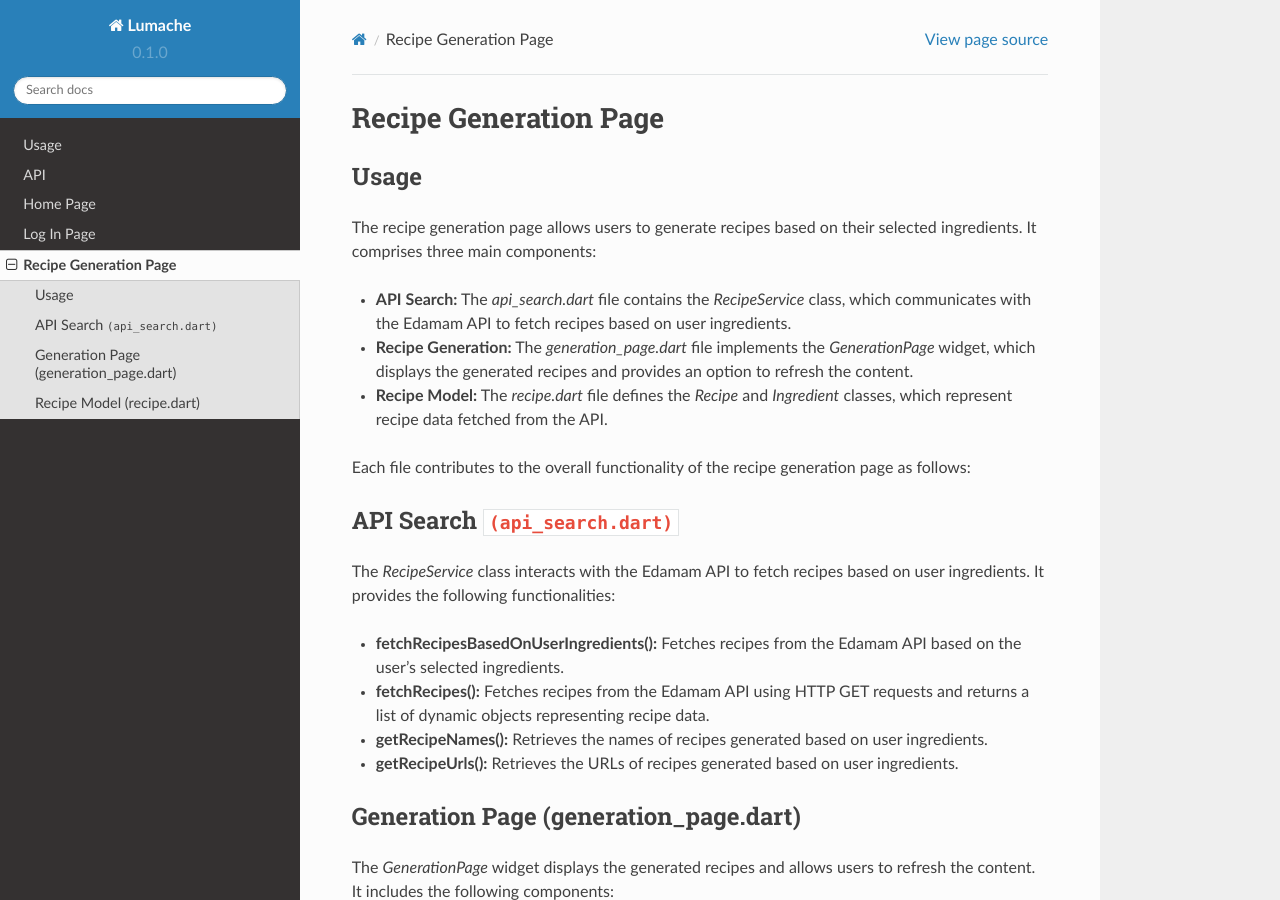
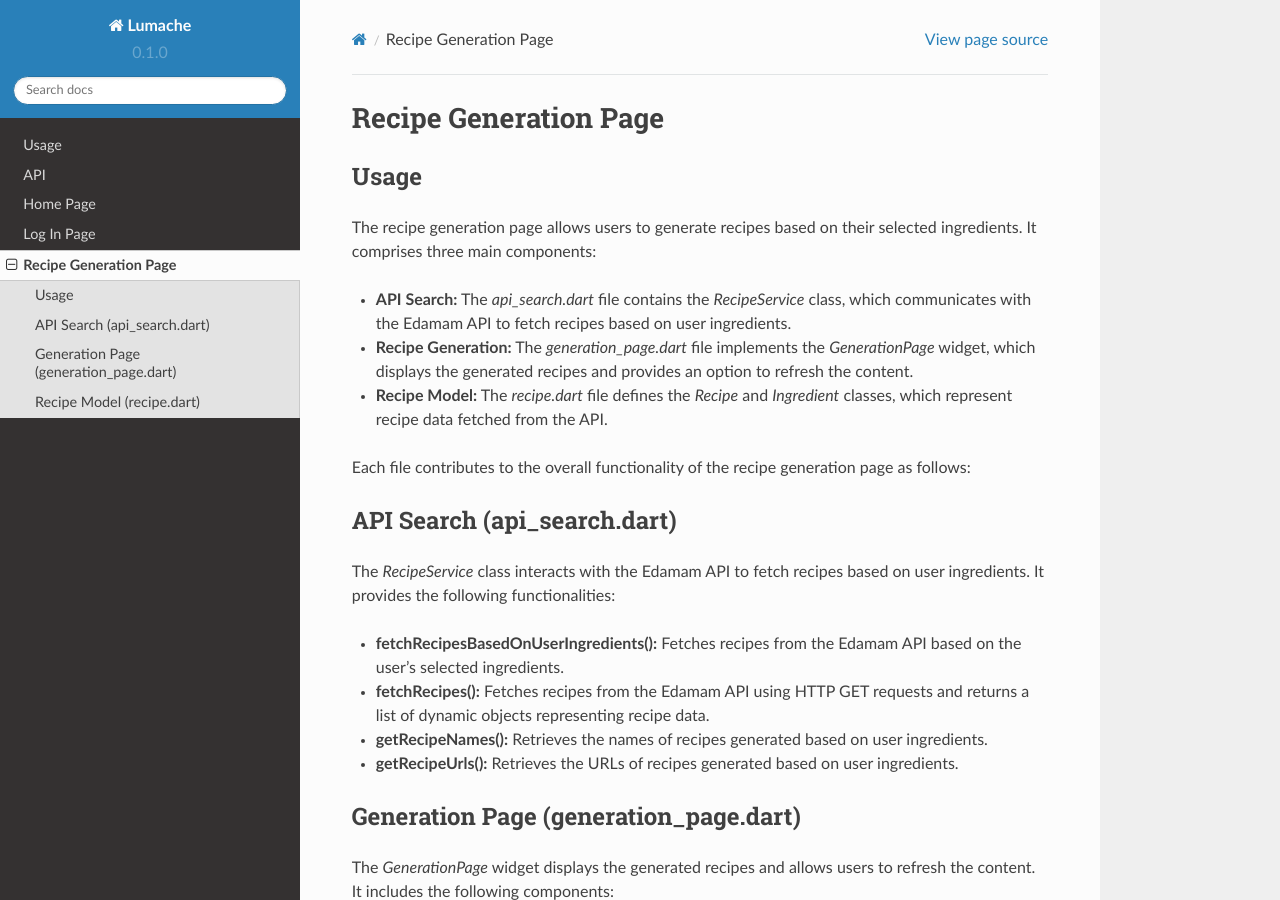
Before and after one commit to khadijabaffa/Khadija, a Sphinx documentation site: the page built from docs/source/recipe_generation_page.rst, in a window 1280 px wide and 900 px high. Built offline with Sphinx 7.4.7 and the Read the Docs theme 2.0.0, drawn with Linux system fonts in a browser that asks for light colours; pages that are not in the unit, such as notebooks, are missing from menus.

```diff
--- a/docs/source/recipe_generation_page.rst
+++ b/docs/source/recipe_generation_page.rst
@@ -15,7 +15,7 @@ The recipe generation page allows users to generate recipes based on their selec
 
 Each file contributes to the overall functionality of the recipe generation page as follows:
 
-API Search ``(api_search.dart)``
+API Search (api_search.dart)
 -----------------------------
 The `RecipeService` class interacts with the Edamam API to fetch recipes based on user ingredients. It provides the following functionalities:
 
```
